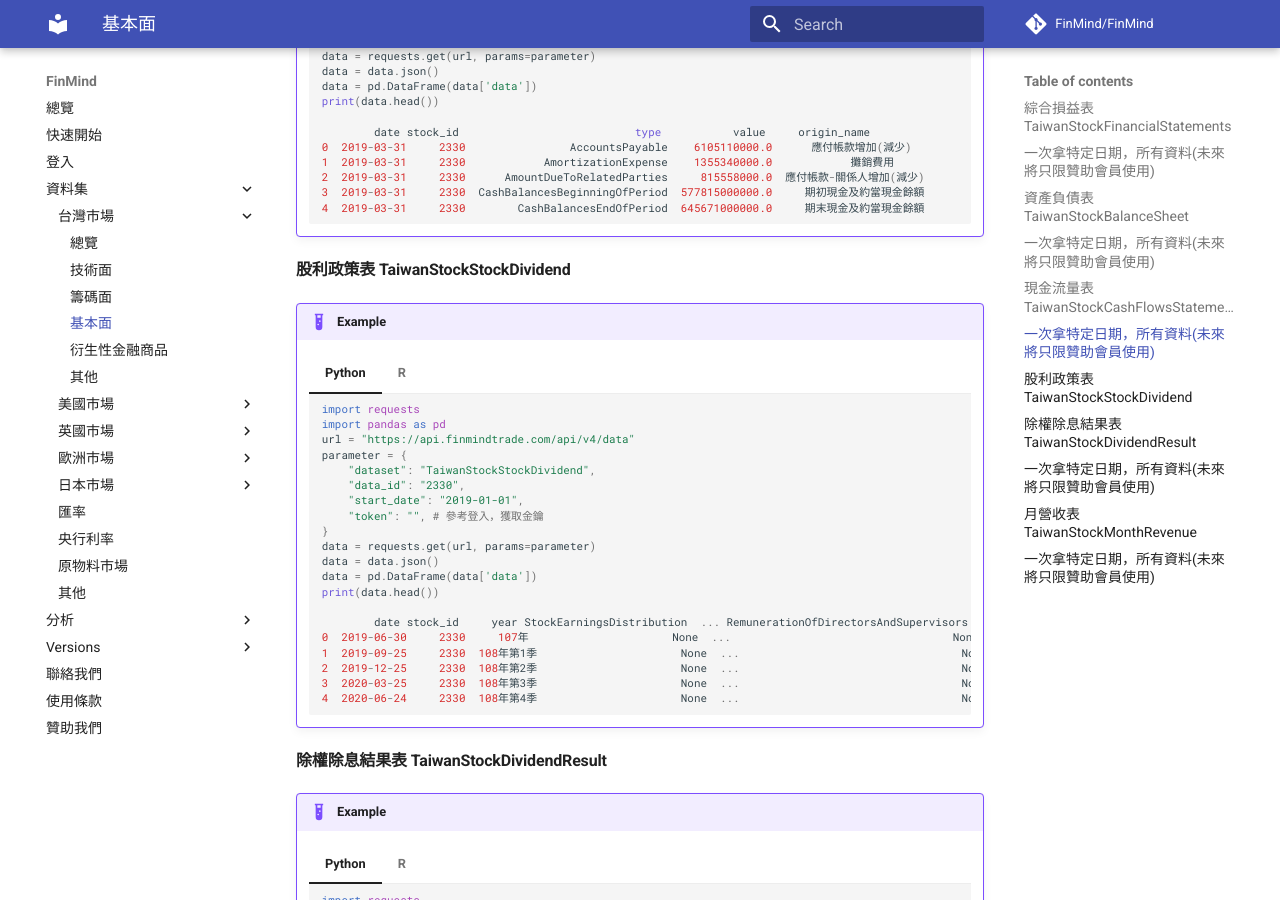
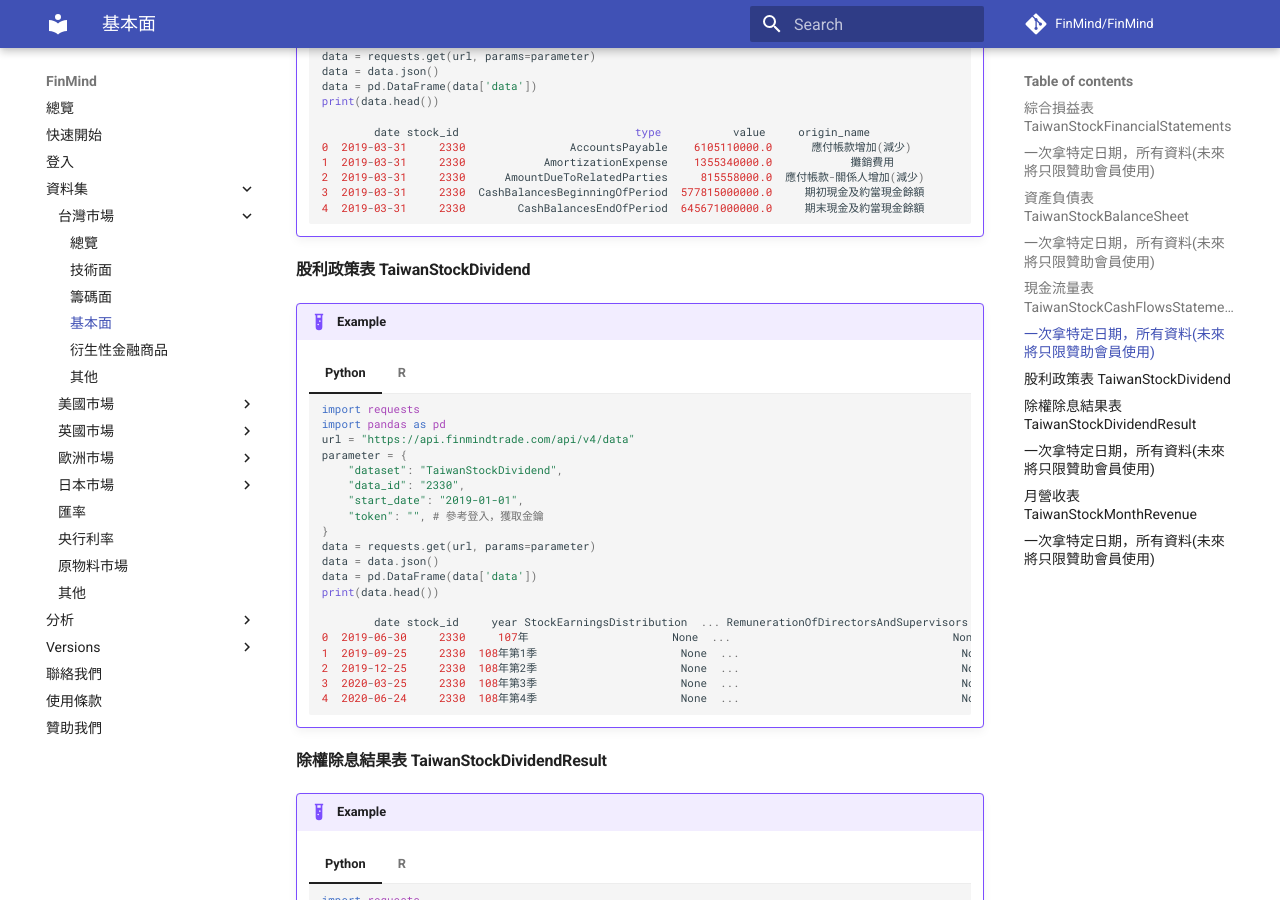
Before and after one commit to FinMind/FinMind-Doc, an MkDocs documentation site: the page built from docs/tutor/TaiwanMarket/Fundamental.md, in a window 1280 px wide and 900 px high, scrolled down 3162 px. Built offline with MkDocs 1.6.1 and Material for MkDocs 9.7.7, drawn with Linux system fonts in a browser that asks for light colours; comment, search, counter and statistics services are not loaded.

Commit message:
fix: TaiwanStockDividend

````diff
--- a/docs/tutor/TaiwanMarket/Fundamental.md
+++ b/docs/tutor/TaiwanMarket/Fundamental.md
@@ -347,7 +347,7 @@
         ```
 
 
-#### 股利政策表 TaiwanStockStockDividend
+#### 股利政策表 TaiwanStockDividend
 
 !!! example
     === "Python"
@@ -356,7 +356,7 @@
         import pandas as pd
         url = "https://api.finmindtrade.com/api/v4/data"
         parameter = {
-            "dataset": "TaiwanStockStockDividend",
+            "dataset": "TaiwanStockDividend",
             "data_id": "2330",
             "start_date": "2019-01-01",
             "token": "", # 參考登入，獲取金鑰
````
Also changed, not shown: docs/WhatIsNew.md (+2 -2 lines).
